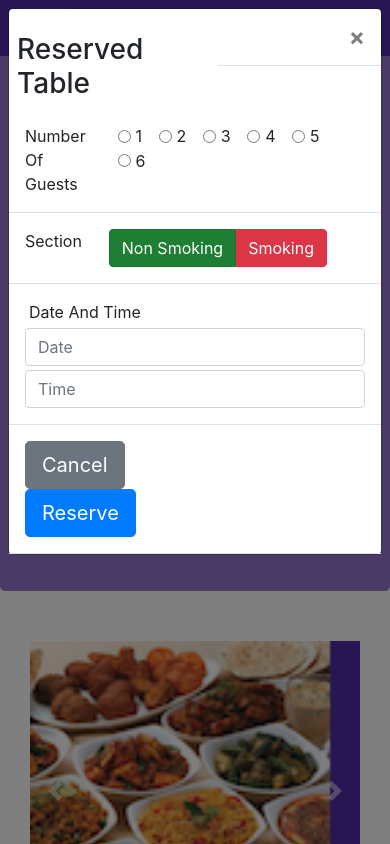
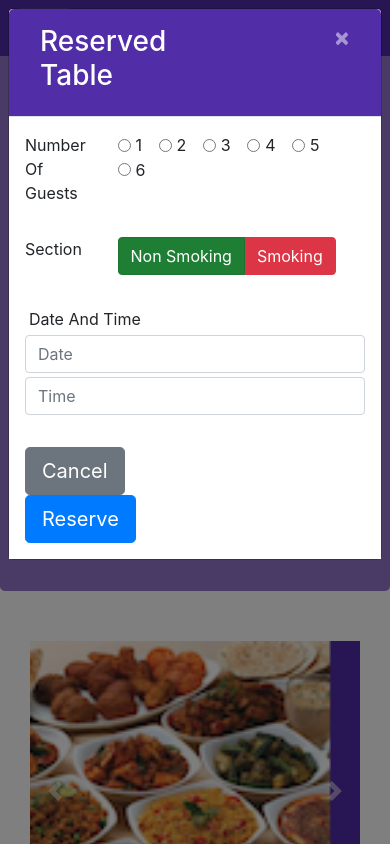
Before and after one commit to barathkumar2699/coursera-bootstrap, a website: page index.html in a window 390 px wide. Both pictures are taken after a click on the button "Reserve Table". Shown: the top 844 px of the page. Drawn offline with nearby package versions, Linux system fonts and the light colour scheme.

Commit message:
assignment 4

```diff
--- a/css/styles.scss
+++ b/css/styles.scss
@@ -5,6 +5,7 @@ $background-pale: #D1C4E9;
 
 // Height variables
 $carousel-item-height: 300px;
+
 @mixin zero-margin($pad-up-dn, $pad-left-right) {
 	margin:0px auto;
 	padding: $pad-up-dn $pad-left-right;
@@ -52,6 +53,7 @@ body{
     border-bottom: 1px solid $lt-gray;
     padding: 10px;
 }
+
 .carousel {
     background:$background-dark;
 
@@ -72,3 +74,17 @@ body{
     bottom: 0px;
     z-index: 1;
 }
+
+.modal-content{
+    background-color:$background-dark;
+    .modal-header{
+        background-color:$background-dark;
+        color: floralwhite;
+    }
+    .modal-body{
+        background-color:$background-pale;
+    }
+    .close{
+        color: floralwhite;
+    }
+}
--- a/index.html
+++ b/index.html
@@ -30,7 +30,7 @@
                         <li class="nav-item"><a class="nav-link" href="./contactus.html"><span class="fa fa-address-card fa-lg"></span> Contact</a></li>
                     </ul>
                     <span class="navbar-text">
-                            <a data-toggle="modal" data-target="#loginModal">
+                            <a data-toggle="modal" id="loginbtn">
                             <span class="fa fa-sign-in"></span> Login</a>
                     </span>
             </div>
@@ -92,7 +92,7 @@
                      <!-- <a role="button" class="btn btn-block nav-link btn-warning"
                      data-toggle="tooltip" data-html="true"  title="Or Call us at  <br><strong>+852 12345678</strong>"
                      data-placement="bottom" href="#Reserved">Reserve Table</a> -->
-                     <button type='button' class="btn btn-warning" data-toggle="modal" data-target="#resevemodal">Reserve Table</button>
+                     <button type='button' class="btn btn-warning" data-toggle="modal" id="reservebtn">Reserve Table</button>
                 </div>
             </div>
         </div>
@@ -101,20 +101,22 @@
     <div class="modal fade" id="resevemodal">
             <div class="modal-dialog">
               <div class="modal-content">
-                  <div class="row">
-                    <div class=" col-6 ml-2 mt-4">
+
+                      <div class="modal-header">
+                    <div class=" col">
                         <h3>Reserved Table</h3>
                     </div>
                     <div class="col">
-                            <div class="modal-header">
+                            <div class="">
                                     <button type="button" class="close" data-dismiss="modal">&times;</button>
                                     <h3 class="modal-title"> </h3>
                             </div>
                     </div>
+
                 </div>
 
                 <!-- body -->
-                <div class="modal-header">
+                <div class="modal-body">
                         <div class="row">
                                 <div class="col-3 ">
                                     Number Of Guests
@@ -147,7 +149,7 @@
                                 </div>
                             </div>
                 </div>
-                <div class="modal-header">
+                <div class="modal-body">
                         <div class="row">
                             <div class="col-3">
                                     Section
@@ -164,7 +166,7 @@
                             </div>
                         </div>
                 </div>
-                <div class="modal-header">
+                <div class="modal-body">
                         <div class="row">
                                 <div class="col-lg-3 ml-1">
                                             Date And Time
@@ -177,7 +179,7 @@
                                 </div>
                         </div>
                 </div>
-                <div class="modal-header">
+                <div class="modal-body">
                         <div class="row">
                                 <div class="col-lg-3">
 
@@ -452,8 +454,15 @@
                     $("#carouselButton").children("span").removeClass("fa-play");
                     $("#carouselButton").children("span").addClass("fa-pause");
                 }
-
             });
+            $('#loginbtn').click(function(){
+                console.log("hi");
+                $("#loginModal").modal();
+            })
+            $('#reservebtn').click(function(){
+                console.log("hi");
+                $("#resevemodal").modal();
+            })
         });
 </script>
 </body>
```
Also changed, not shown: css/styles.css, css/styles.less (line endings or trailing spaces).
